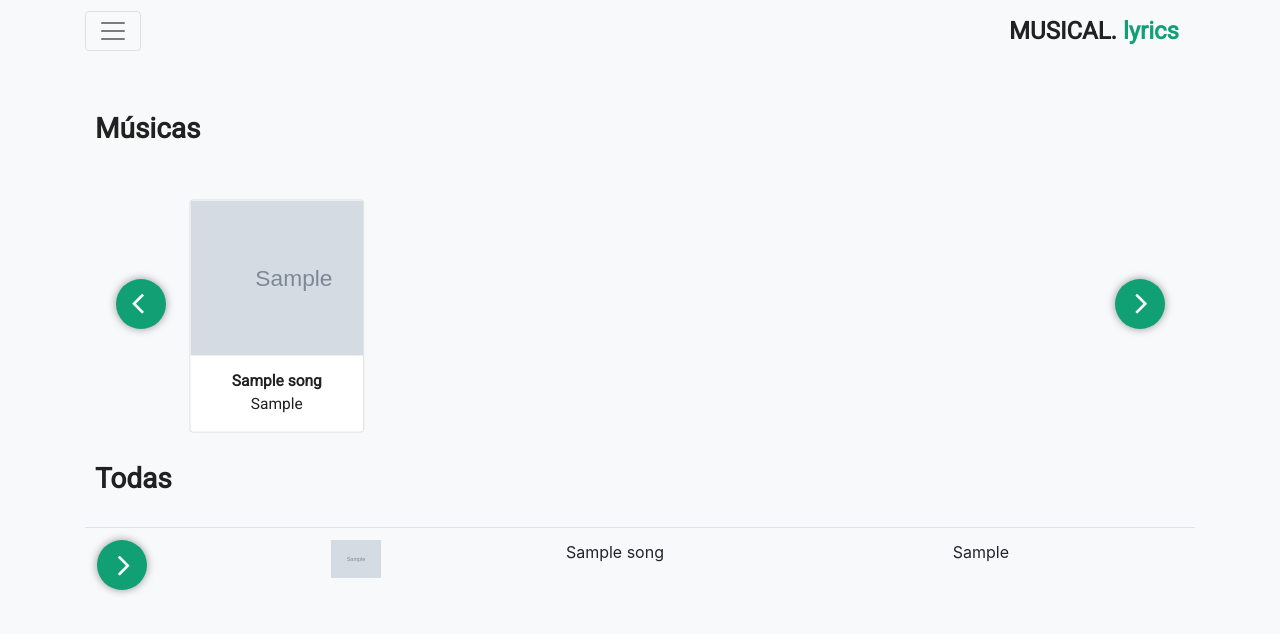
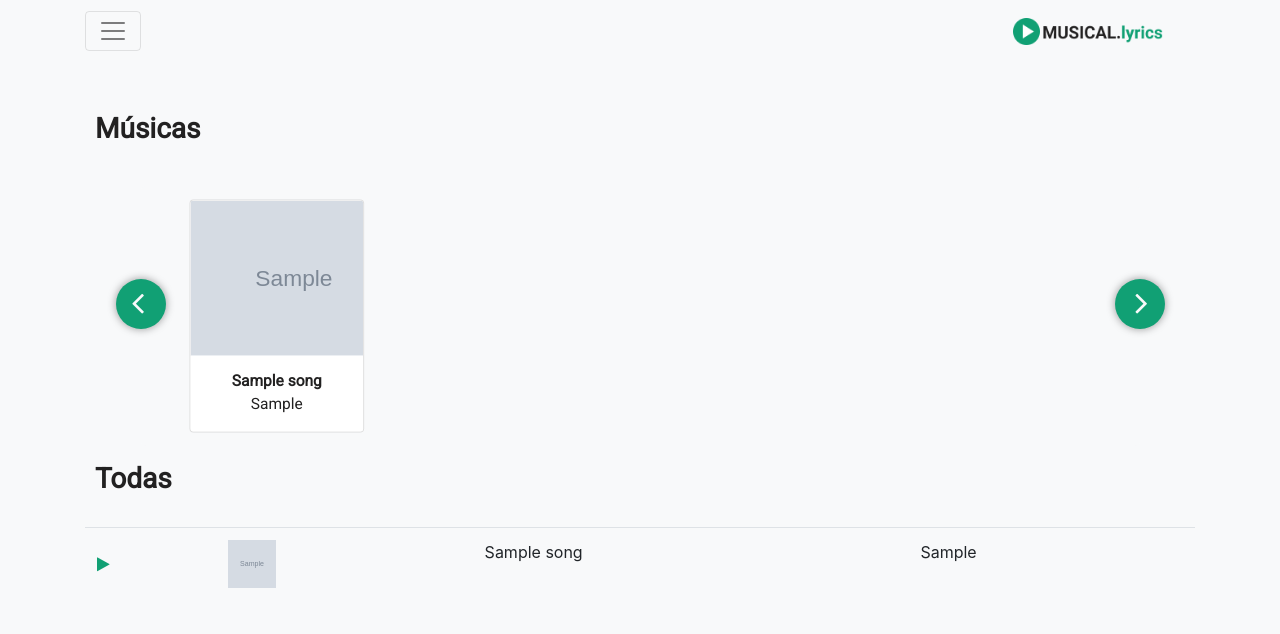
Before and after one commit to luanaAlm/musical.lyrics, a Django app: page / in a window 1280 px wide. Shown: the top 634 px of the page. Run offline with Django 3.2, Linux system fonts and the light colour scheme; tables that the repository leaves empty hold one stand-in row (values such as "Sample post"); grey boxes marked "Sample" are stand-in pictures.

Commit message:
alterações

```diff
--- a/core/templates/index.html
+++ b/core/templates/index.html
@@ -44,20 +44,18 @@
     <!-- Inicio Tabela -->
     <h3>Todas</h3>
     <br>
-    <table class="table">
+    <table class="table table-hover">
       <tbody>
         {% for i in obj_songs %}
           <tr>
             <th scope="row">
               <a class="button button5" href="{% url 'view_songs' i.ID_Songs %}">
-                <div class="wrapper-list">
-                  <div class="arrow-right">
-                    <i class="fa fa-angle-right" aria-hidden="true"></i>
-                  </div>
-                </div>
+                  <i class="fa fa-play" aria-hidden="true"></i>
               </a>
             </th>
-            <td><img src="{{i.image.url}}" alt="{{i.singer}}" width="50px"/></td>
+            <td>
+              <img src="{{i.image.url}}" alt="{{i.singer}}"/>
+            </td>
             <td>{{i.title}}</td>
             <td>{{i.singer}}</td>
           </tr>
--- a/static/css/style.css
+++ b/static/css/style.css
@@ -16,6 +16,7 @@
 body {
   background-color: var(--background-color);
 }
+
 h6,
 h4,
 h2,
@@ -44,16 +45,6 @@ h5 {
   font-weight: bold;
 }
 /* === NAV MODAL === */
-.logo {
-  font-family: "Roboto", sans-serif;
-  font-size: 1.5rem;
-}
-.logo-b1 {
-  color: var(--strong-gray-color);
-}
-.logo-b2 {
-  color: var(--accent-color);
-}
 .navbar-light .bg-light {
   background-color: var(--background-color) !important;
 }
@@ -86,11 +77,7 @@ h5 {
 .list-group-item:hover {
   background-color: var(--complementary-color);
 }
-/* .fa {
-  padding-top: 1rem;
-  padding-right: 1rem;
-  color: var(--accent-color);
-} */
+
 .nav-link > h5 {
   color: var(--accent-color);
   padding-right: 2rem;
@@ -219,7 +206,6 @@ h5 {
   width: 100%;
   background-color: var(--background-color);
   padding: 30px;
-  /* box-shadow: 0 0 15px rgba(0, 0, 0, 0.5); */
   border-radius: 5px;
   overflow: hidden;
   white-space: nowrap;
@@ -255,8 +241,17 @@ h5 {
   transition: all 0.2s ease-in-out;
 }
 /* Tabela */
+.fa-play {
+  padding-top: 1rem;
+  color: var(--accent-color);
+}
+td > img {
+  width: 3rem;
+  height: 3rem;
+  object-fit: cover;
+  object-position: initial;
+}
 .wrapper-list {
-  /* margin-top: -25px; */
   height: 50px;
   width: 50px;
   z-index: 999;
@@ -297,21 +292,7 @@ p {
   text-align: left;
   white-space: pre-line;
   font-size: 23px;
-  /* font-size: 1.2rem; */
 }
-
-/* .btn,
-.btn-primary,
-.btn-dark:focus {
-  background-color: var(--accent-color) !important;
-  border-color: var(--accent-color-color) !important;
-  color: var(--background-color);
-}
-
-.btn-dark:hover {
-  background-color: var(--accent-color) !important;
-  border-color: var(--accent-color) !important;
-} */
 .card-view {
   display: inline-block;
   width: 90%;
@@ -319,7 +300,6 @@ p {
   font-size: 1rem;
   text-decoration: none;
 }
-
 .btn-success {
   background-color: var(--accent-color);
   color: var(--background-color) !important;
--- a/templates/base.html
+++ b/templates/base.html
@@ -12,7 +12,9 @@
         href="https://cdn.jsdelivr.net/npm/bootstrap@4.6.0/dist/css/bootstrap.min.css" integrity="sha384-B0vP5xmATw1+K9KRQjQERJvTumQW0nPEzvF6L/Z6nronJ3oUOFUFpCjEUQouq2+l" crossorigin="anonymous">
       <link rel="stylesheet" href="{% static 'css/style.css' %}">
       <title>MUSICAL.lyrics</title>
-      <link  rel="icon" type="img/png" href="{% static 'imagem/icons8-play-64.png' %}"></link>
+      <link  rel="icon" type="img/png"
+      href="{% static 'imagem/icons8-play-64.png' %}">
+    </link>
   </head>
   <body>
     <!--Inicio Nav-->
@@ -23,11 +25,9 @@
           <span class="navbar-toggler-icon"></span>
         </button>
         <span class="navbar-brand mb-0 h1">
-          <a style="text-decoration:none;" href="{% url 'home' %}">
-              <div class="logo">
-                <b class="logo-b1">MUSICAL.</b>
-                <b class="logo-b2">lyrics</b>
-              </div>
+          <a href="{% url 'home' %}">
+            <img src="{% static 'imagem/logo.png' %}" width="150px"
+            class="navbar-brand" alt="logo">
           </a>
         </span>
 
@@ -41,10 +41,8 @@
         <div class="modal-content">
           <div class="modal-header">
             <h5 class="modal-title" id="exampleModalLabel">
-              <div class="logo">
-                <b class="logo-b1">MUSICAL.</b>
-                <b class="logo-b2">lyrics</b>
-              </div>
+              <img src="{% static 'imagem/logo.png' %}" width="120px"
+            class="navbar-brand" alt="logo">
             </h5>
             <button type="button" class="close"
               data-dismiss="modal" aria-label="Close">
```
Also changed, not shown: static/imagem/logo.png (added).
